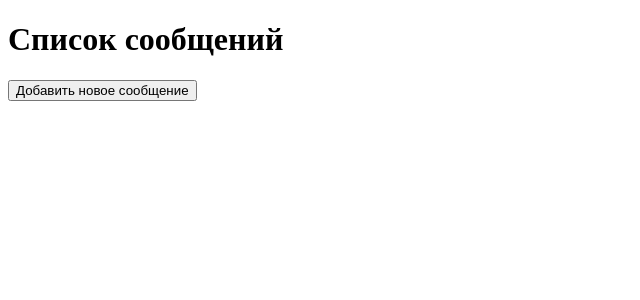
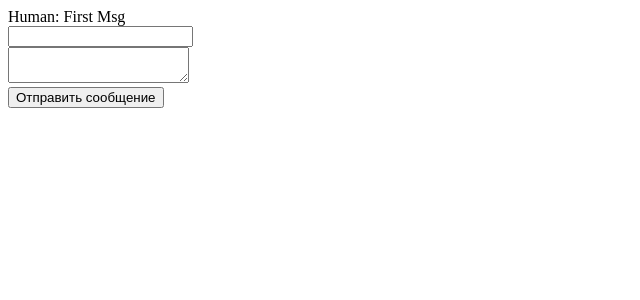
Before and after one commit to true-andrew/ReactJSLearning, a React app: page / in a window 1280 px wide. Shown: the top 300 px of the page, without its empty margins (0-640 px from the left). Built offline with nearby package versions, Linux system fonts and the light colour scheme.

Commit message:
Форма для сообщений, ответ бота

```diff
--- a/package.json
+++ b/package.json
@@ -10,11 +10,13 @@
   "author": "",
   "license": "ISC",
   "dependencies": {
+    "prop-types": "^15.7.2",
     "react": "^17.0.2",
     "react-dom": "^17.0.2"
   },
   "devDependencies": {
     "@babel/core": "^7.13.15",
+    "@babel/plugin-proposal-class-properties": "^7.13.0",
     "@babel/preset-env": "^7.13.15",
     "@babel/preset-react": "^7.13.13",
     "babel-loader": "^8.2.2",
--- /dev/null
+++ b/src/components/App.jsx
@@ -0,0 +1,10 @@
+import React, {Component} from "react";
+import {Messenger} from "./Messenger";
+
+export class App extends Component {
+  render() {
+    return (
+      <Messenger/>
+    )
+  }
+}
--- /dev/null
+++ b/src/components/Message.jsx
@@ -0,0 +1,21 @@
+import React, { Component } from "react";
+import PropTypes from 'prop-types'
+
+export class Message extends Component {
+  static propTypes = {
+    author: PropTypes.string,
+    text: PropTypes.string.isRequired,
+  };
+
+  static defaultProps = {
+    author: 'Unknown',
+  }
+
+  render() {
+    return (
+      <div>
+        {this.props.author}: {this.props.text}
+      </div>
+    );
+  }
+}
--- /dev/null
+++ b/src/components/MessageForm.jsx
@@ -0,0 +1,44 @@
+import React, {Component} from "react";
+import PropTypes from 'prop-types'
+
+export class MessageForm extends Component {
+  state = {
+    text: '',
+    author: '',
+  };
+
+  static propTypes = {
+    onSend: PropTypes.func,
+  }
+
+  handleClick = () => {
+    const {onSend} = this.props;
+
+    if (typeof(onSend) === "function") {
+      onSend(this.state);
+
+      this.setState( {
+        text: '',
+        author: '',
+      });
+    }
+  };
+
+  handleInputChange = (event) => {
+    const fieldName = event.target.name;
+
+    this.setState({
+      [fieldName]: event.target.value
+    });
+  };
+
+  render() {
+    return (
+      <div>
+        <input name="author" onChange={this.handleInputChange} type="text" value={this.state.author}/><br/>
+        <textarea name="text" onChange={this.handleInputChange} value={this.state.text}/><br/>
+        <button onClick={this.handleClick}>Отправить сообщение</button>
+      </div>
+    );
+  }
+}
--- /dev/null
+++ b/src/components/MessageList.jsx
@@ -0,0 +1,19 @@
+import React, {Component} from "react";
+import PropTypes from 'prop-types'
+import {Message} from "./Message";
+
+export class MessageList extends Component {
+  static propTypes = {
+    messages: PropTypes.array.isRequired
+  }
+  render() {
+    const messageElements = this.props.messages.map((msg, index) => (
+      <Message key={index} text={msg.text} author={msg.author} />
+    ));
+    return (
+      <div>
+        {messageElements}
+      </div>
+    );
+  }
+}
--- /dev/null
+++ b/src/components/Messenger.jsx
@@ -0,0 +1,34 @@
+import React, {Component} from "react";
+import {MessageList} from "./MessageList";
+import {MessageForm} from "./MessageForm";
+
+export class Messenger extends Component {
+  state = {
+    messages: [
+      {
+        text: 'First Msg',
+        author: 'Human'
+      },
+    ],
+  };
+
+  addNewMessage = (msg) => {
+    this.setState({messages: [...this.state.messages, msg]});
+  }
+
+  componentDidUpdate() {
+    const lastMessage = this.state.messages[this.state.messages.length - 1];
+    if (lastMessage.author !== 'Robot') {
+      this.setState({messages: [...this.state.messages, {text: `Hi, ${lastMessage.author}`, author: 'Robot'}]});
+    }
+  };
+
+  render() {
+    return (
+      <div>
+        <MessageList messages={this.state.messages}/>
+        <MessageForm onSend={this.addNewMessage}/>
+      </div>
+    );
+  }
+}
--- a/src/index.js
+++ /dev/null
@@ -1,50 +0,0 @@
-import React from "react";
-import ReactDOM from "react-dom"
-
-class Messages extends React.Component {
-    constructor(props) {
-        super(props);
-        this.state = {messages: []};
-        this.submit = this.submit.bind(this);
-    }
-
-    render() {
-        return (
-            <div>
-                <h1>Список сообщений</h1>
-                <MessageList messages={this.state.messages} />
-                <form onSubmit={this.submit}>
-                    <button>Добавить новое сообщение</button>
-                </form>
-            </div>
-        );
-    }
-
-    submit(e) {
-        e.preventDefault();
-        const newMessage = {
-            text: `Сообщение ${this.state.messages.length+1}`,
-            id: Date.now()
-        };
-        this.setState(state => ({
-            messages: state.messages.concat(newMessage)
-        }));
-    }
-}
-
-class MessageList extends React.Component {
-    render() {
-        return (
-            <div>
-                {this.props.messages.map(msg => (
-                    <div key={msg.id}>{msg.text}</div>
-                ))}
-            </div>
-        );
-    }
-}
-
-ReactDOM.render(
-    <Messages />,
-    document.getElementById('root')
-);
--- /dev/null
+++ b/src/index.jsx
@@ -0,0 +1,8 @@
+import React from "react";
+import ReactDOM from "react-dom"
+import {App} from "./components/App";
+
+ReactDOM.render(
+  <App/>,
+  document.getElementById('root')
+);
--- a/webpack.config.js
+++ b/webpack.config.js
@@ -4,11 +4,14 @@ const HtmlWebpackPlugin = require('html-webpack-plugin');
 
 module.exports = {
     entry: {
-        app: path.resolve(__dirname, "src", "index.js"),
+        app: path.resolve(__dirname, "src", "index.jsx"),
     },
     output: {
         path: path.resolve(__dirname, "dist"),
         filename: 'bundle.js',
+    },
+    resolve: {
+        extensions: ['.js', '.jsx']
     },
     module: {
         rules: [
```
Also changed, not shown: .babelrc, 1 other file (tests, documents, lock files or other folders).
